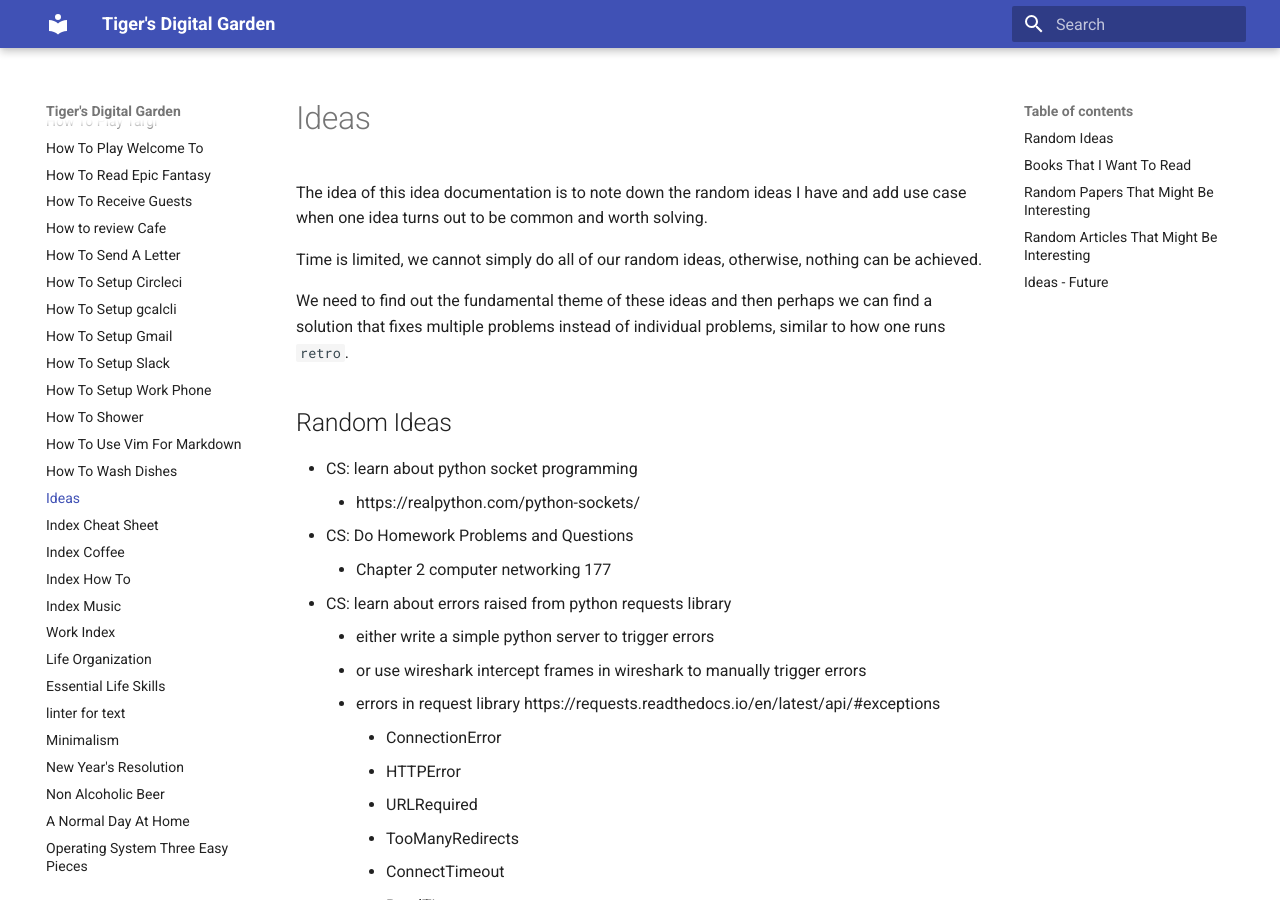
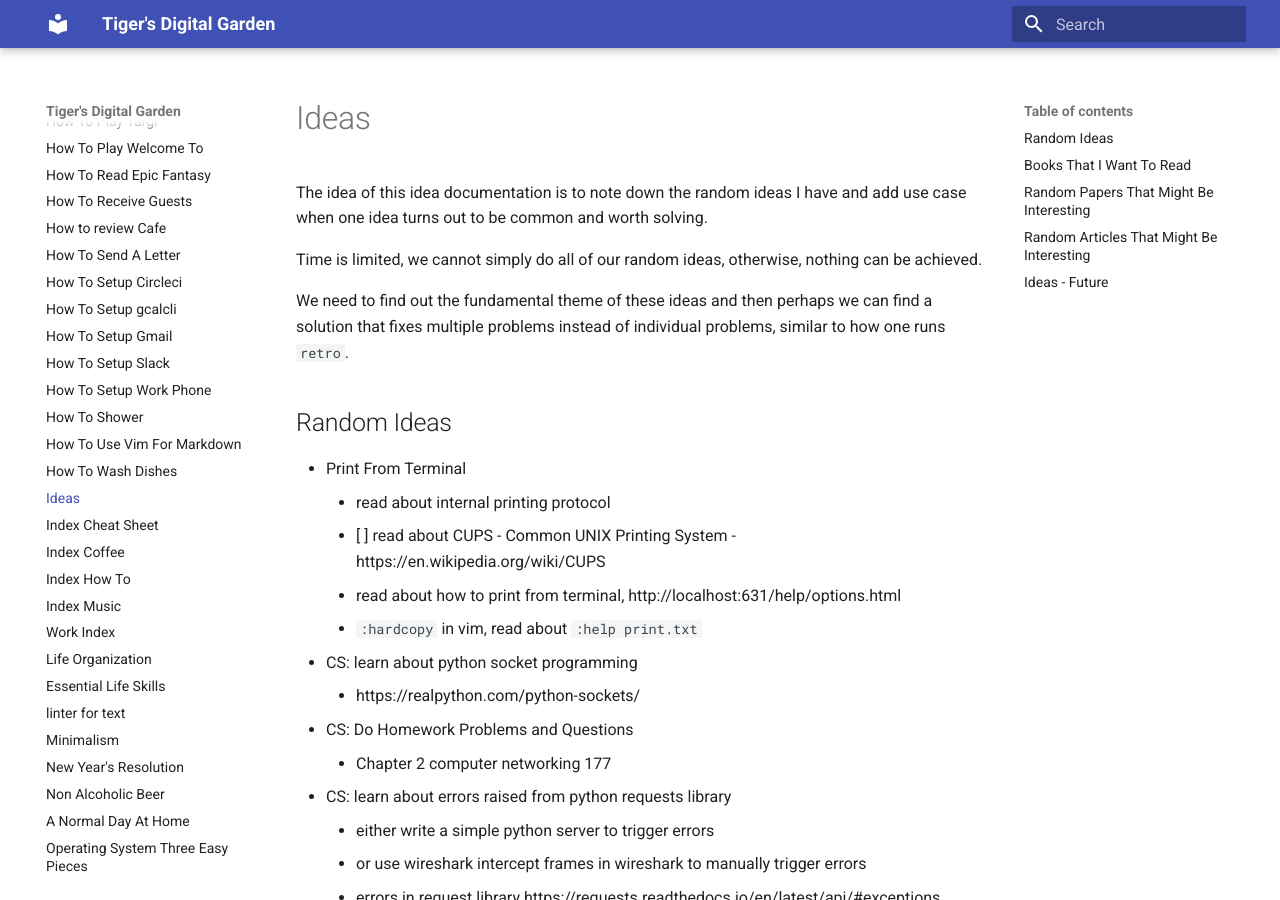
Before and after one commit to ynotstartups/notes, an MkDocs documentation site: the page built from notes/ideas.md, in a window 1280 px wide and 900 px high. Built offline with MkDocs 1.6.1 and Material for MkDocs 9.7.7, drawn with Linux system fonts in a browser that asks for light colours.

Commit message:
learn about printing from terminal

```diff
--- a/notes/ideas.md
+++ b/notes/ideas.md
@@ -8,6 +8,11 @@ We need to find out the fundamental theme of these ideas and then perhaps we can
 
 ## Random Ideas
 
+- Print From Terminal
+  - read about internal printing protocol
+  - [ ] read about CUPS - Common UNIX Printing System - https://en.wikipedia.org/wiki/CUPS
+  - read about how to print from terminal, http://localhost:631/help/options.html
+  - `:hardcopy` in vim, read about `:help print.txt`
 - CS: learn about python socket programming
   - https://realpython.com/python-sockets/
 - CS: Do Homework Problems and Questions
```
Also changed, not shown: notes/reminders.md (+1 -0 lines).
